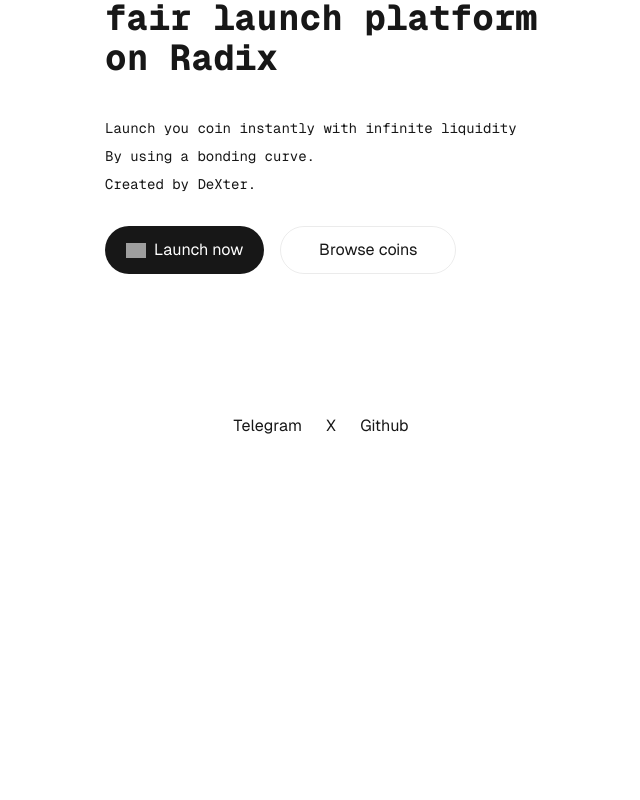
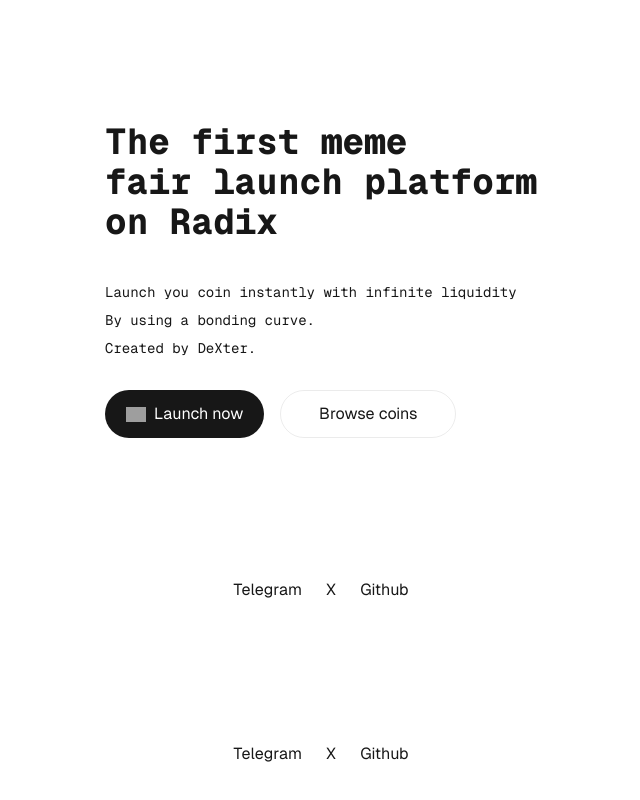
Before and after one commit to dcts/radix.meme, a Next.js app: page / in a window 1280 px wide. Shown: the part 284-1084 px from the top of the page, without its empty margins (319-959 px from the left). Before the commit the page ends 800 px from the top, so only its background shows below. Built offline with nearby package versions, Linux system fonts and the light colour scheme; no server answers; grey boxes are pictures that could not be loaded.

Commit message:
refactor root layout

```diff
--- a/app/layout.tsx
+++ b/app/layout.tsx
@@ -1,6 +1,8 @@
 import type { Metadata } from "next";
 import localFont from "next/font/local";
 import "./globals.css";
+import Header from "./_components/Header";
+import Footer from "./_components/Footer";
 
 const geistSans = localFont({
   src: "./fonts/GeistVF.woff",
@@ -28,7 +30,11 @@
       <body
         className={`${geistSans.variable} ${geistMono.variable} antialiased`}
       >
-        {children}
+        <div className="grid grid-rows-[20px_1fr_20px] items-center justify-items-center min-h-screen p-8 pb-20 gap-16 sm:p-20 font-[family-name:var(--font-geist-sans)]">
+          <Header />
+          {children}
+          <Footer />
+        </div>
       </body>
     </html>
   );
```
